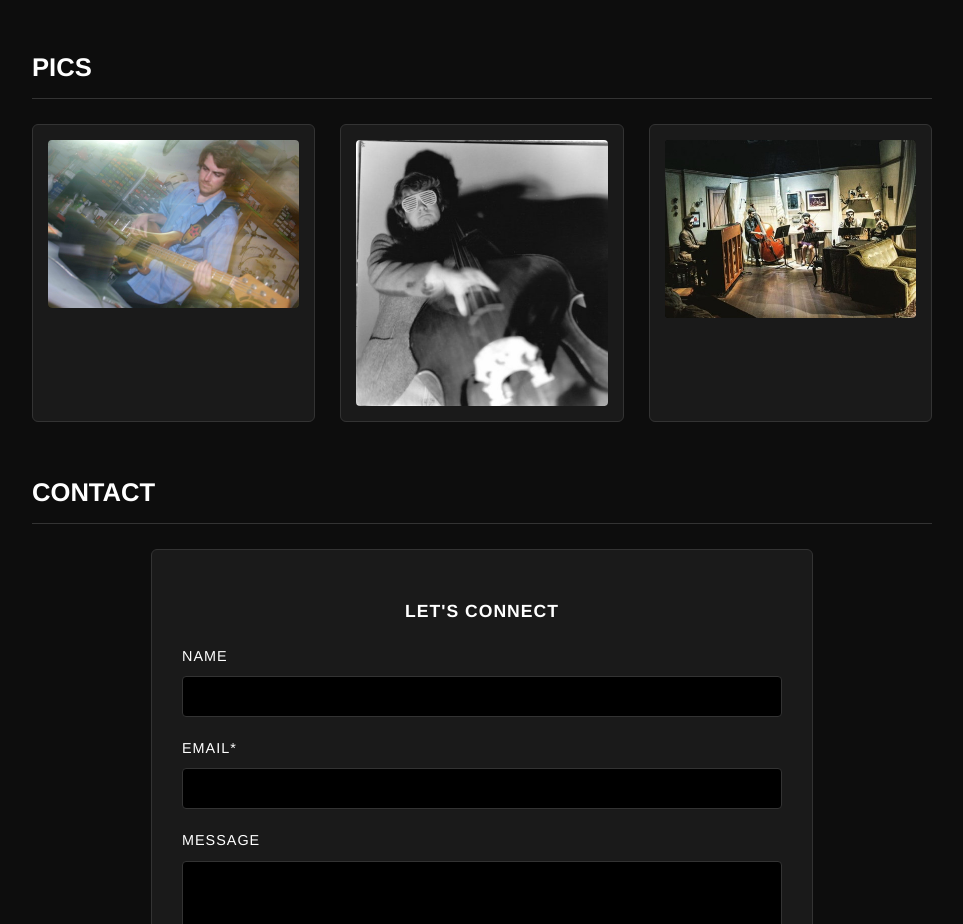
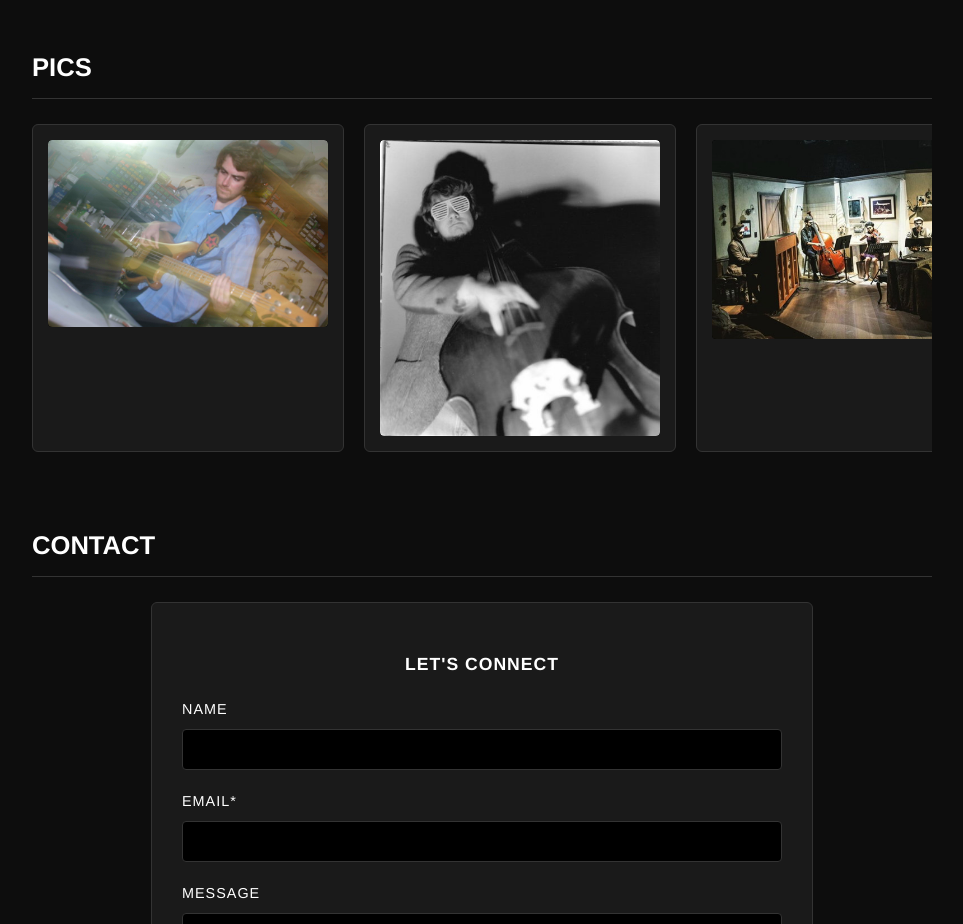
Before and after one commit to marclevon/marclevon.github.io, a plain HTML site: page index.html in a window 1280 px wide. Shown: the part 2250-3174 px from the top of the page, without its empty margins (158-1121 px from the left). Drawn offline with Linux system fonts and the light colour scheme.

Commit message:
Update index.html
scrolling for photos

```diff
--- a/index.html
+++ b/index.html
@@ -279,31 +279,38 @@
             </div>
         </section>
 
-             <!-- Section 4: Picture Media Gallery (Auto-Sizing Full Images) -->
+           <!-- Section 4: Picture Media Gallery (Horizontal Scrolling Feed) -->
         <section id="pics">
             <h2>Pics</h2>
-            <div class="grid">
+
+            <!-- Hidden horizontal scroll container configuration -->
+            <div class="scroll-wrapper" style="width: 100%; overflow-x: auto; white-space: nowrap; padding-bottom: 15px; -webkit-overflow-scrolling: touch;">
+                <div class="scroll-content" style="display: inline-flex; gap: 20px;">
+
                     <!-- Image 1 -->
-                <div class="card">
+                    <div class="card" style="width: 280px; flex-shrink: 0; display: inline-block; vertical-align: top; white-space: normal;">
                         <div class="media-container" style="aspect-ratio: auto; height: auto;">
-                        <img src="images/reel-photo1.jpg" alt="Gallery Image 1" style="width: 100%; height: auto; object-fit: contain; display: block;">
+                            <img src="images/reel-photo1.jpg" alt="Gallery Image 1" style="width: 100%; height: auto; object-fit: contain; display: block; border-radius: 4px;">
                         </div>
                     </div>
+
                     <!-- Image 2 -->
-                <div class="card">
+                    <div class="card" style="width: 280px; flex-shrink: 0; display: inline-block; vertical-align: top; white-space: normal;">
                         <div class="media-container" style="aspect-ratio: auto; height: auto;">
-                        <img src="images/reel-photo2.jpg" alt="Gallery Image 2" style="width: 100%; height: auto; object-fit: contain; display: block;">
+                            <img src="images/reel-photo2.jpg" alt="Gallery Image 2" style="width: 100%; height: auto; object-fit: contain; display: block; border-radius: 4px;">
                         </div>
                     </div>
+
                     <!-- Image 3 -->
-                <div class="card">
+                    <div class="card" style="width: 280px; flex-shrink: 0; display: inline-block; vertical-align: top; white-space: normal;">
                         <div class="media-container" style="aspect-ratio: auto; height: auto;">
-                        <img src="images/reel-photo3.jpg" alt="Gallery Image 3" style="width: 100%; height: auto; object-fit: contain; display: block;">
+                            <img src="images/reel-photo3.jpg" alt="Gallery Image 3" style="width: 100%; height: auto; object-fit: contain; display: block; border-radius: 4px;">
                         </div>
+                    </div>
+
                 </div>
             </div>
         </section>
-
 
         <!-- Section 5: Contact Connection System -->
         <section id="contact">
```
Lines whose indentation alone changed are shown as unchanged.
